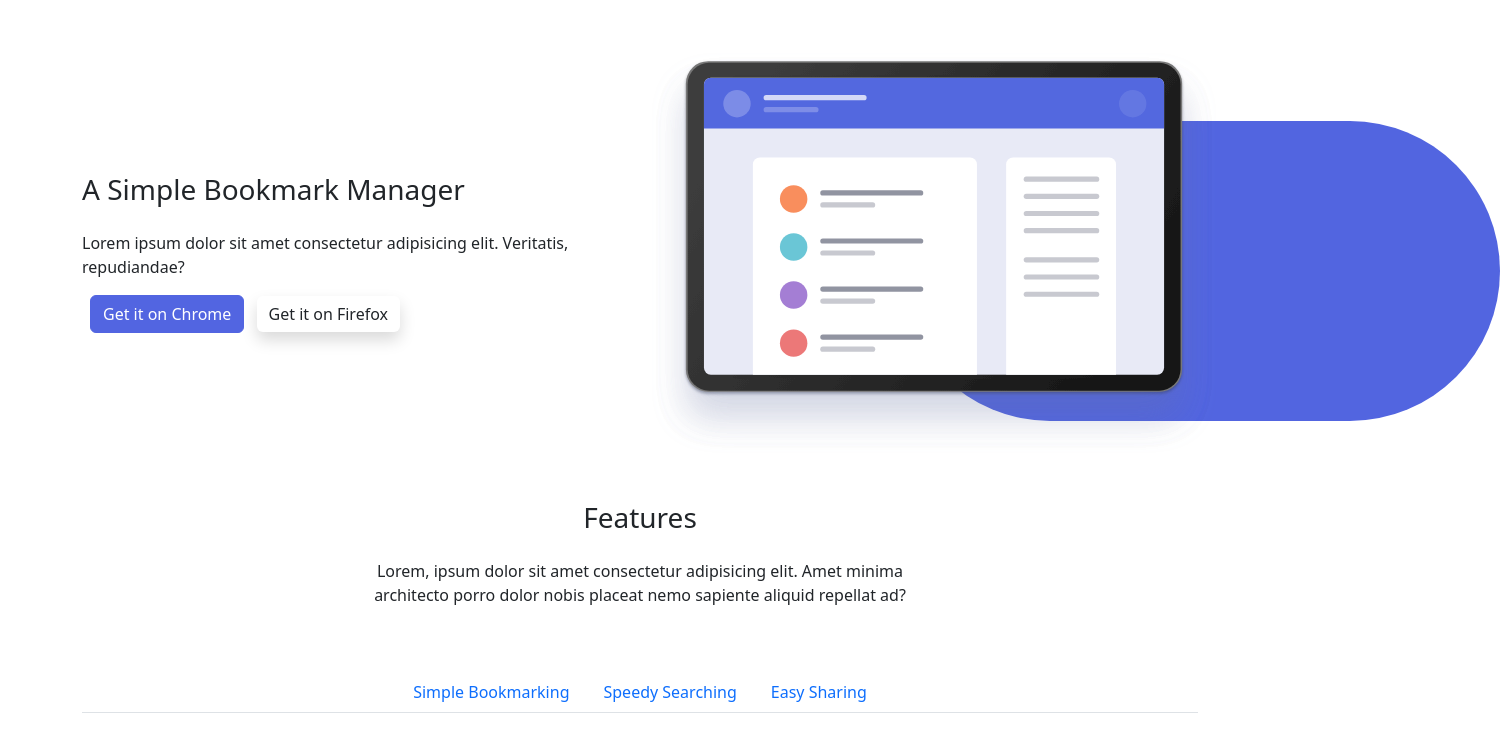
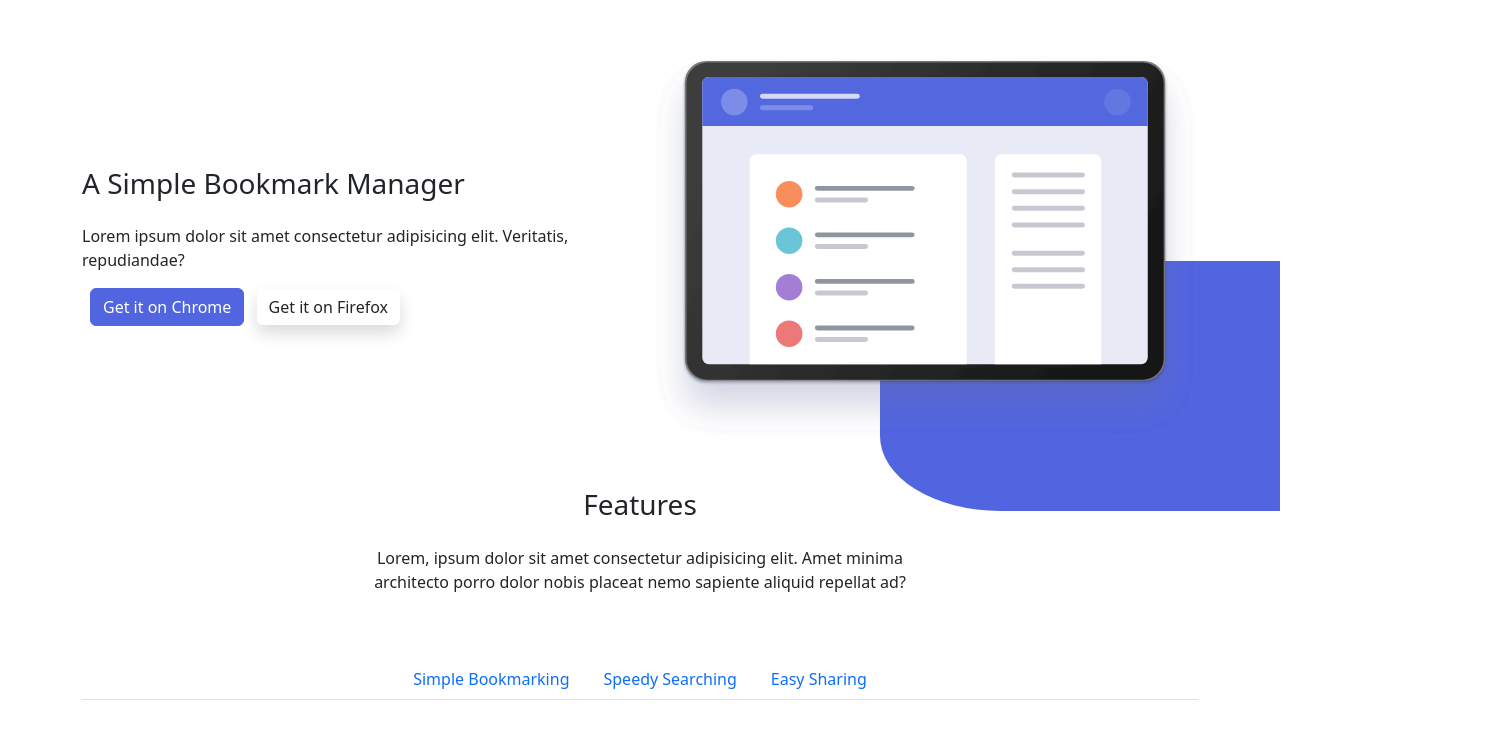
Before and after one commit to AlexMafaluno/S.1.2-Bootsrap-SASS, a website: page index.html in a window 1280 px wide. Shown: the part 59-800 px from the top of the page, 1500 px wide, since content can reach past the window. Drawn offline with nearby package versions, Linux system fonts and the light colour scheme; files that its build step writes are made by us from their sources.

Commit message:
Revisión nivel1

```diff
--- a/index.html
+++ b/index.html
@@ -37,14 +37,14 @@
 <!--Hero-->
 <div class="container-xl">
     <div class="row align-items-center my-5">
-        <div class="col-sm-12 col-md-6 col-ls-4 order-lg-2 col-xl-6 mx-sm-auto ">
+        <div class="col-sm-12 col-md-6 col-ls-4 order-md-2 col-xl-6 mx-sm-auto ">
           <div class="card-body ">
             <img class="img-Hero" src="./Imagenes/illustration-hero.svg" class="img-fluid" />
               <div class="fondo">
               </div>
           </div>
         </div>
-        <div class=" col-sm-12 col-md-6 col-ls-4 order-lg-1 col-xl-6 mx-sm-auto ">
+        <div class=" col-sm-12 col-md-6 col-ls-4 order-md-1 col-xl-6 mx-sm-auto ">
           <div class="card-body">
             <h3 class="card-title mb-4">A Simple Bookmark Manager</h3>
             <p class="card-text">Lorem ipsum dolor sit amet consectetur adipisicing elit. Veritatis, repudiandae?</p>
@@ -260,9 +260,6 @@
 
 
 
-
-
-
   <!--Bootstrap JS-->
 <script src="node_modules/bootstrap/dist/js/bootstrap.bundle.min.js"></script>
 </body>
--- a/styles.scss
+++ b/styles.scss
@@ -14,22 +14,27 @@ $theme-colors: (
 .img-Hero{
 
   position: relative;
-  height: 400px;
+  height: 100%;
+  width: 100%;
   z-index: 10;
 }
 
 .fondo{
   position: absolute;
-  border-radius: 150px;
-  top: 180px;
-  left: 900px;
+
+  top: 30%;
+  right: 0%;
   background: hsl(232, 70%, 60%);
-  width: 600px;
-  height: 300px;
+  width: 300px;
+  height: 250px;
   z-index:5;
+  border-top-left-radius: 40%;
+  border-bottom-left-radius: 40%;
+
+
 
 }
-@media only screen and (max-width: 600px) {
+@media only screen and (min-width: 600px) {
   .img-Hero{
     width: 100%;
     height: 80%;
@@ -37,13 +42,14 @@ $theme-colors: (
 
   .fondo{
     position: absolute;
-    border-radius: 150px;
-    top: 160px;
-    left: 100px;
+    top: 40%;
+    right: 0%;
     background: hsl(232, 70%, 60%);
-    width: 600px;
+    width: 400px;
     height: 250px;
     z-index:5;
+    border-top-left-radius: 30%;
+  border-bottom-left-radius: 30%;
   }
 }
 
```
Also changed, not shown: styles.css, 1 other file.
